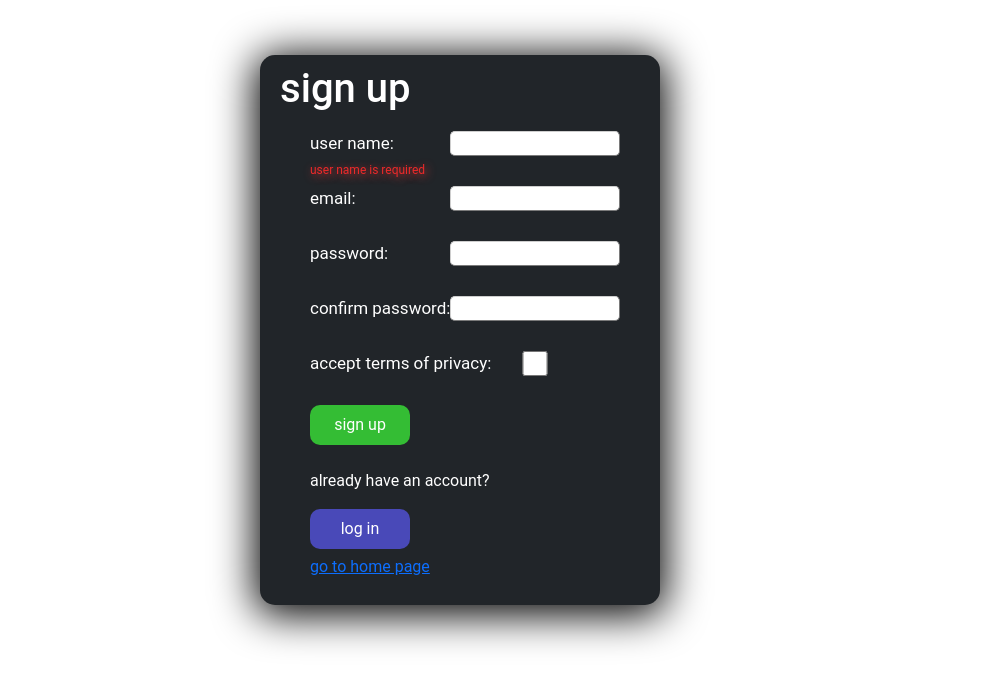
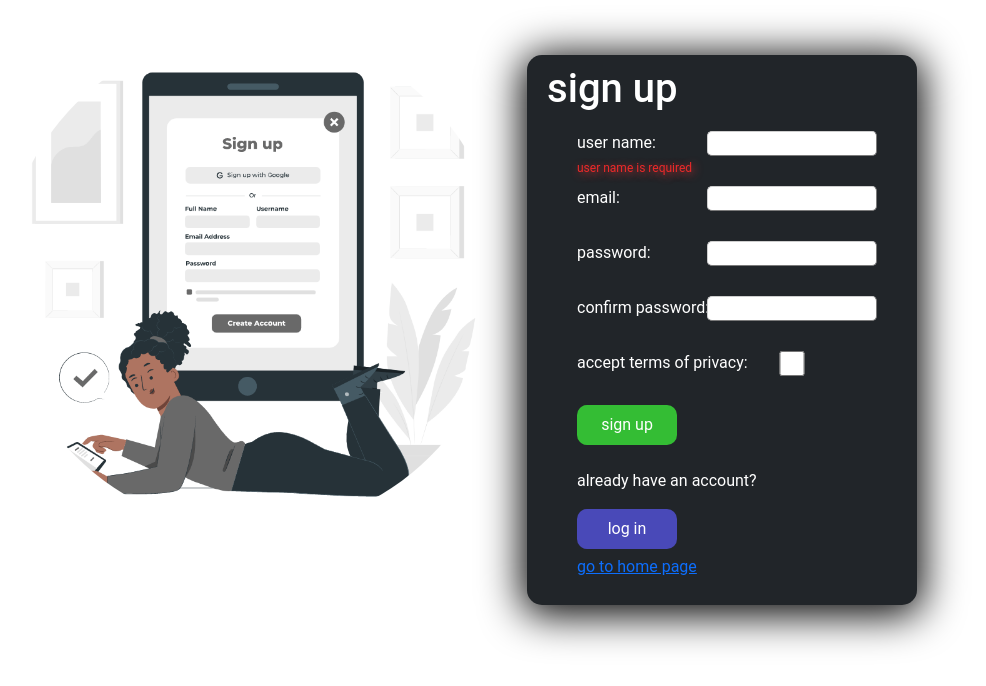
Before and after one commit to UALISDEVELOPER/multiweb, a React (Create React App) app: page /sign-in in a window 1280 px wide. Shown: the top 686 px of the page, without its empty margins (180-1166 px from the left). Built offline with nearby package versions, Linux system fonts and the light colour scheme.

Commit message:
signup image added

```diff
--- a/src/components/register/LogIn.js
+++ b/src/components/register/LogIn.js
@@ -154,11 +154,7 @@ const LogIn = ({setEmail, email ,history}) => {
                                     </div>
                             </div>
                         </Col>
-
                 </Row>
-
-
-
                 <ToastContainer
                     position="top-right"
                     autoClose={5000}
--- a/src/components/register/SingInForm.js
+++ b/src/components/register/SingInForm.js
@@ -9,6 +9,13 @@ import "./styles/signIn.scss"
 
 //Validation Componenets
 import { validate } from './SignInValidate';
+
+//bootstrap
+import 'bootstrap/dist/css/bootstrap.min.css';
+import {Image, Container, Row, Col} from 'react-bootstrap';
+
+//images
+import signupIllustrations from "./styles/img/Signup.gif"
 
 
 const SingInForm = () => {
@@ -123,6 +130,14 @@ const SingInForm = () => {
 
     //JSX down here
     return (
+        <Container fluid="md">
+            <Row className="justify-content-md-center">
+                        <Col md="auto">
+                            <div className='imageDiv'>
+                                <Image fluid roundedCircle className='image' src={signupIllustrations} alt="log in "/>
+                            </div>
+                        </Col>
+                        <Col md="auto">
                         <div className="signInContainer">
                                 <h1>sign up</h1>
                                 <ul>
@@ -172,6 +187,10 @@ const SingInForm = () => {
                                         <Link to="/">go to home page</Link>
                                     </li>
                                 </ul>
+                        </div>
+                        </Col>
+                </Row>
+
 
             {/* react toast down here */}
             <ToastContainer
@@ -185,7 +204,7 @@ const SingInForm = () => {
                 draggable
                 pauseOnHover
             />
-        </div>
+        </Container>
     );
 };
 
--- a/src/components/register/styles/logIn.scss
+++ b/src/components/register/styles/logIn.scss
@@ -1,6 +1,7 @@
     .imageDiv{
         margin: auto;
         margin-top: 20px;
+        width: fit-content;
         .image{
             width:500px;
         }
@@ -10,7 +11,7 @@
         color: #ffffff;
         box-shadow: 0px 5px 42px 5px #000000;
         border-radius: 15px ;
-        width: 400px;
+        width: 380px;
         height: 420px;
         margin: 55px auto;
         padding: 10px 20px 20px 20px;
--- a/src/components/register/styles/signIn.scss
+++ b/src/components/register/styles/signIn.scss
@@ -1,10 +1,17 @@
-
+    .imageDiv{
+        margin: auto;
+        margin-top: 30px;
+        width: fit-content;
+        .image{
+            width:500px;
+        }
+    }
     .signInContainer{
         background-color: #212529;
         color: #ffffff;
         box-shadow: 0px 5px 42px 5px #000000;
         border-radius: 15px ;
-        width: 400px;
+        width: 390px;
         height: 550px;
         margin: 55px auto;
         padding: 10px 20px 20px 20px;
@@ -21,7 +28,7 @@
                     padding: 10px;
 
                     label{
-                        font-size: 17px;
+                        font-size: 16px;
                     }
                     input{
                         width: 170px;
```
Also changed, not shown: src/components/register/styles/img/Signup.gif (added), src/components/register/styles/img/login1.png (deleted). Lines whose indentation alone changed are shown as unchanged.
